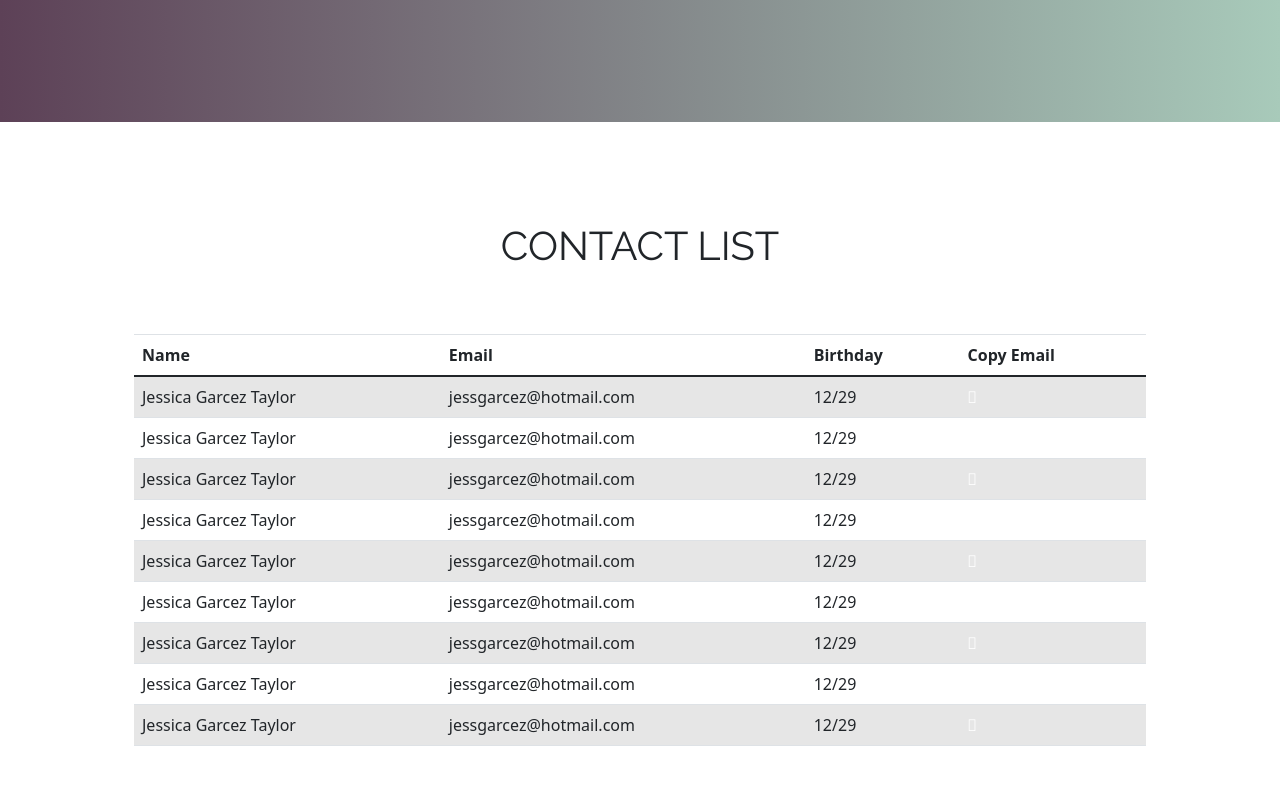
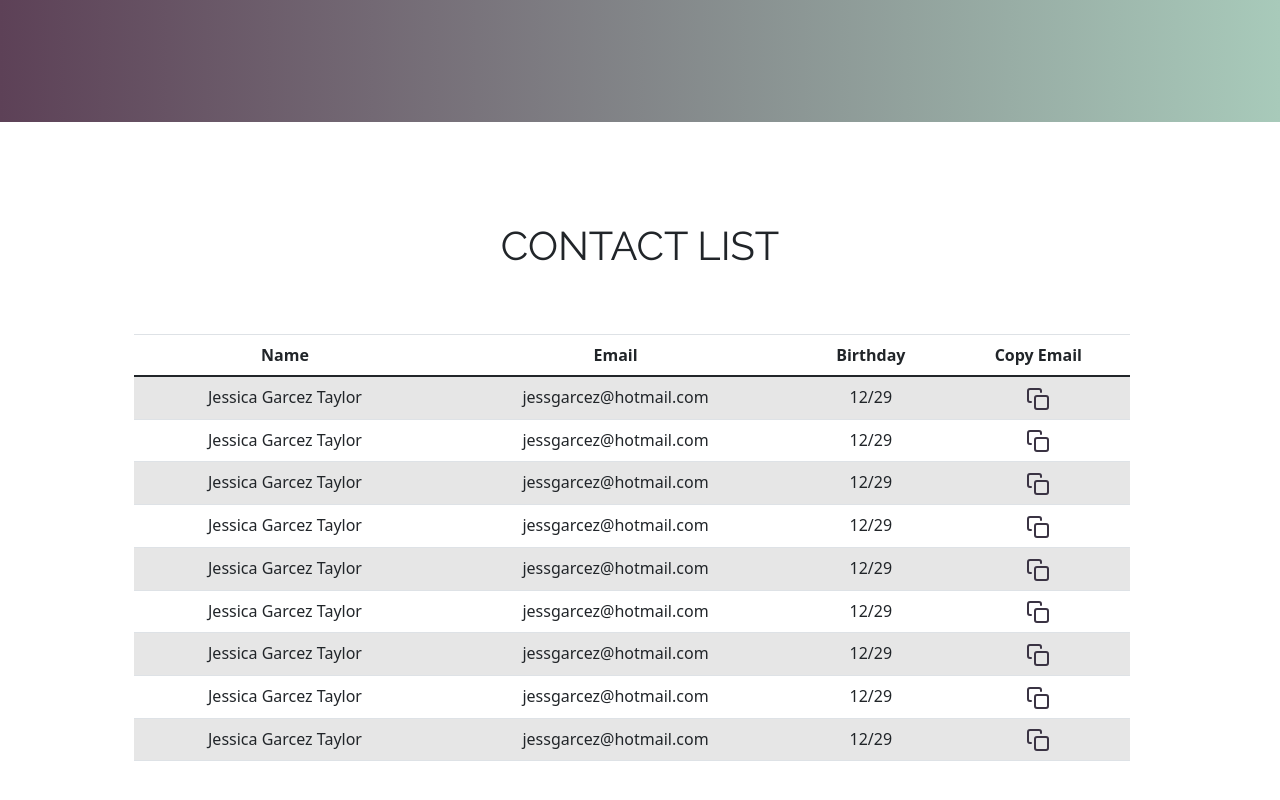
Before and after one commit to iamjessicagt/emailgroup_frontend, an Angular app: page / in a window 1280 px wide. Shown: the part 582-1382 px from the top of the page. Built offline with nearby package versions, Linux system fonts and the light colour scheme; no server answers.

Commit message:
could not install package with icons, using svg file as icon

```diff
--- a/package.json
+++ b/package.json
@@ -19,6 +19,8 @@
     "@angular/platform-browser": "~11.2.12",
     "@angular/platform-browser-dynamic": "~11.2.12",
     "@angular/router": "~11.2.12",
+    "@fortawesome/fontawesome-free": "^5.15.3",
+    "@fortawesome/fontawesome-svg-core": "^1.2.35",
     "bootstrap": "^5.0.1",
     "rxjs": "~6.6.0",
     "tslib": "^2.0.0",
--- a/src/app/app.component.css
+++ b/src/app/app.component.css
@@ -20,6 +20,7 @@ body{
 
 .user-list{
     padding: 4em;
+    padding-right:5em;
     top: 0!important;
 }
 
@@ -56,11 +57,15 @@ header{
 }
 
 #hero h1{
-    margin-top: 2em;
+    margin-top: 3em;
 }
 
 #hero button{
     font-family: 'Segoe UI';
+}
+
+.table{
+  text-align: center;
 }
 
 .wrapper {
--- a/src/app/app.component.html
+++ b/src/app/app.component.html
@@ -11,7 +11,8 @@
     integrity="sha384-+0n0xVW2eSR5OomGNYDnhzAbDsOXxcvSN1TPprVMTNDbiYZCxYbOOl7+AMvyTG2x" crossorigin="anonymous">
 
   <!-- Add Icons -->
-  <link rel="stylesheet" href="https://maxcdn.bootstrapcdn.com/font-awesome/4.4.0/css/font-awesome.min.css">
+  <script src="https://unpkg.com/feather-icons"></script>
+
 
   <title>Mcknight Crossings Church Group Email</title>
 </head>
@@ -43,6 +44,7 @@
   <section>
     <div class="contact-list-title">
       <h1>CONTACT LIST</h1>
+
     </div>
     <div class="container user-list">
       <table class="table table-striped table-hover">
@@ -59,55 +61,55 @@
             <td>Jessica Garcez Taylor</td>
             <td>jessgarcez@hotmail.com</td>
             <td>12/29</td>
-            <td><i class="far fa-copy"></i></td>
+            <td><img src="./assets/imgs/copy.svg" /></td>
           </tr>
           <tr>
             <td>Jessica Garcez Taylor</td>
             <td>jessgarcez@hotmail.com</td>
             <td>12/29</td>
-            <td><i class="far fa-copy"></i></td>
+            <td><img src="./assets/imgs/copy.svg" /></td>
           </tr>
           <tr>
             <td>Jessica Garcez Taylor</td>
             <td>jessgarcez@hotmail.com</td>
             <td>12/29</td>
-            <td><i class="far fa-copy"></i></td>
+            <td><img src="./assets/imgs/copy.svg" /></td>
           </tr>
           <tr>
             <td>Jessica Garcez Taylor</td>
             <td>jessgarcez@hotmail.com</td>
             <td>12/29</td>
-            <td><i class="far fa-copy"></i></td>
+            <td><img src="./assets/imgs/copy.svg" /></td>
           </tr>
           <tr>
             <td>Jessica Garcez Taylor</td>
             <td>jessgarcez@hotmail.com</td>
             <td>12/29</td>
-            <td><i class="far fa-copy"></i></td>
+            <td><img src="./assets/imgs/copy.svg" /></td>
           </tr>
           <tr>
             <td>Jessica Garcez Taylor</td>
             <td>jessgarcez@hotmail.com</td>
             <td>12/29</td>
-            <td><i class="far fa-copy"></i></td>
+            <td><img src="./assets/imgs/copy.svg" /></td>
           </tr>
           <tr>
             <td>Jessica Garcez Taylor</td>
             <td>jessgarcez@hotmail.com</td>
             <td>12/29</td>
-            <td><i class="far fa-copy"></i></td>
+            <td><img src="./assets/imgs/copy.svg" /></td>
           </tr>
           <tr>
             <td>Jessica Garcez Taylor</td>
             <td>jessgarcez@hotmail.com</td>
             <td>12/29</td>
-            <td><i class="far fa-copy"></i></td>
+            <td><img src="./assets/imgs/copy.svg" /></td>
           </tr>
           <tr>
             <td>Jessica Garcez Taylor</td>
             <td>jessgarcez@hotmail.com</td>
             <td>12/29</td>
-            <td><i class="far fa-copy"></i></td>
+            <td><img src="./assets/imgs/copy.svg" /></td>
           </tr>
         </tbody>
       </table>
--- a/src/app/app.module.ts
+++ b/src/app/app.module.ts
@@ -5,7 +5,6 @@ import { AppComponent } from './app.component';
 import { AccountService } from './account.service';
 import { HttpClientModule } from '@angular/common/http';
 import { FormsModule } from '@angular/forms';
-
 
 @NgModule({
   declarations: [
```
Also changed, not shown: src/assets/imgs/copy.svg (added), 1 other file (tests, documents, lock files or other folders).
